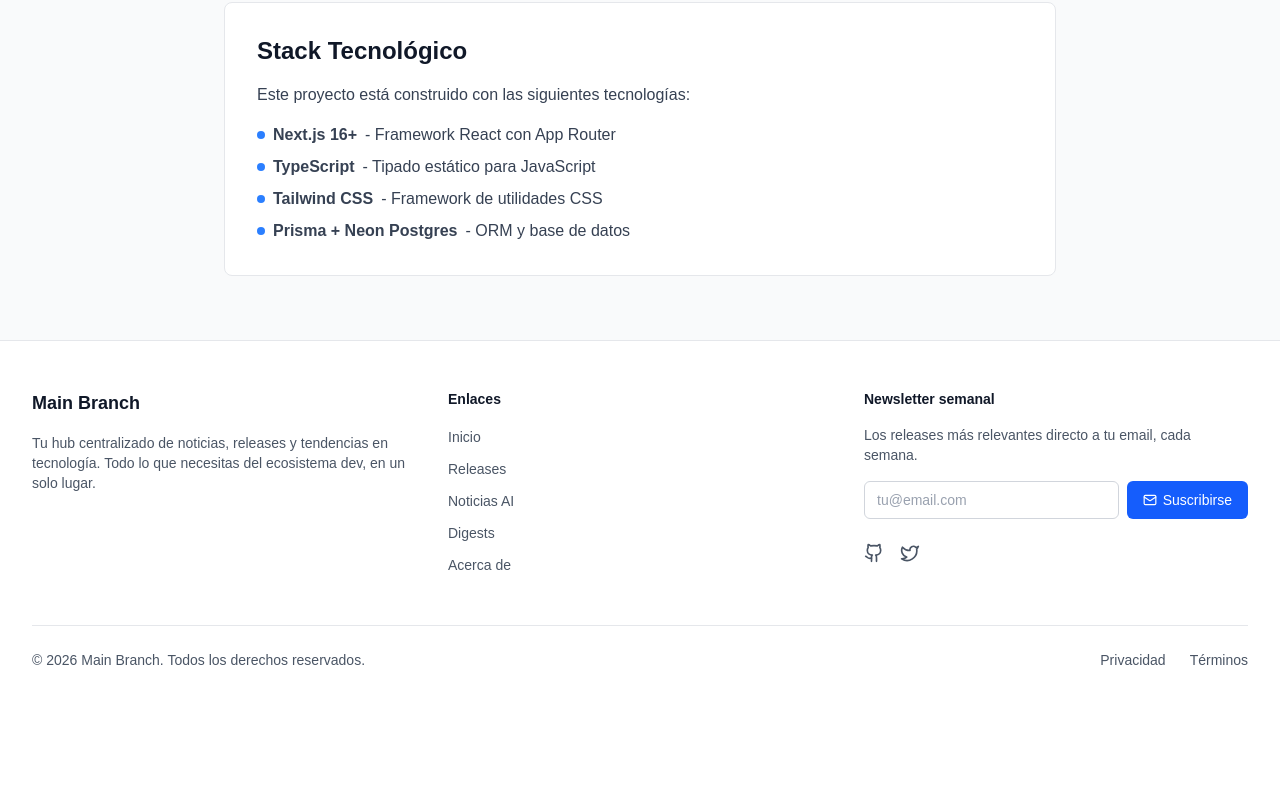
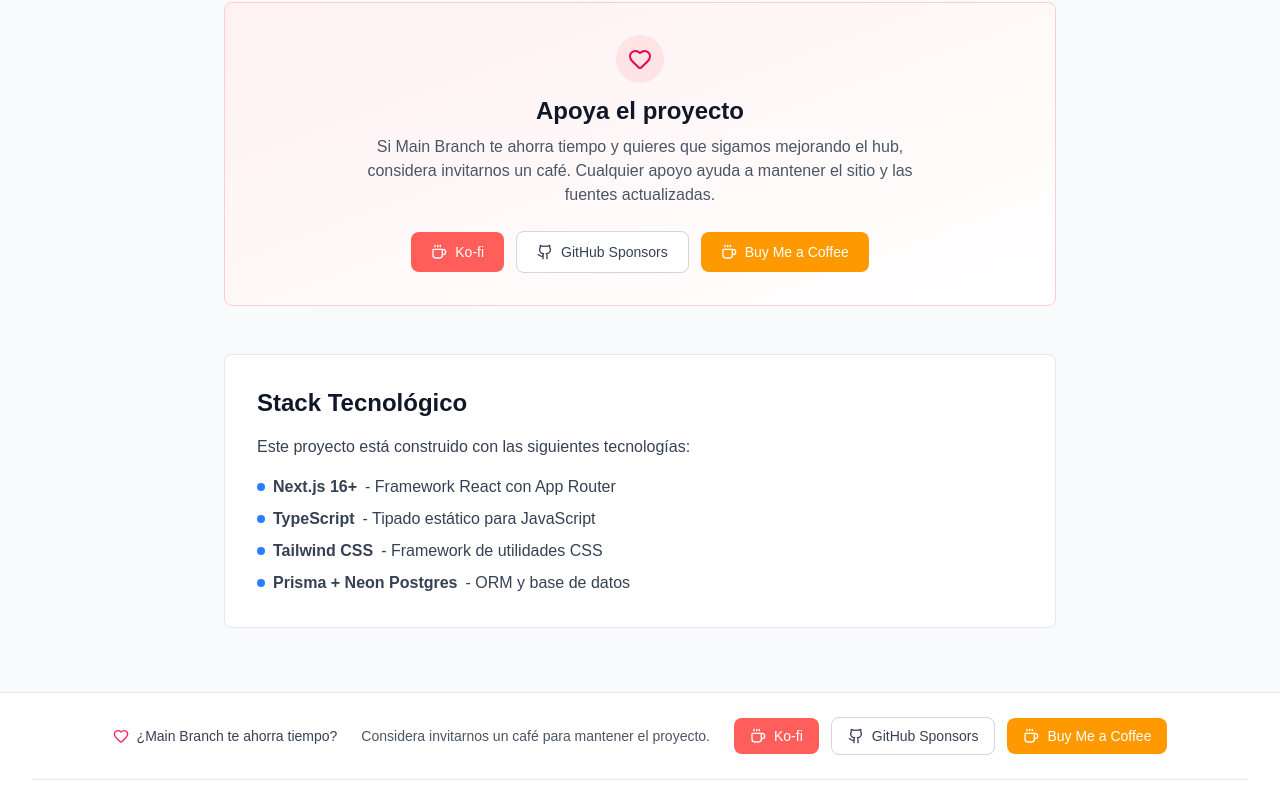
Before and after one commit to areyesfig/MainBranch, a Next.js app: page /about in a window 1280 px wide. Shown: the part 1275-2080 px from the top of the page. Before the commit the page ends 1969 px from the top, so only its background shows below. Built offline with nearby package versions, Linux system fonts and the light colour scheme; no server answers.

Commit message:
feat: añadir sección Apoya el proyecto en Footer y About

```diff
--- a/app/about/page.tsx
+++ b/app/about/page.tsx
@@ -1,5 +1,5 @@
 import type { Metadata } from "next";
-import { Zap, Bot, Code, Mail } from "lucide-react";
+import { Zap, Bot, Code, Mail, Heart, Coffee, Github } from "lucide-react";
 
 const SITE_URL = process.env.NEXT_PUBLIC_SITE_URL ?? "https://www.mainbranch.cl";
 
@@ -51,6 +51,11 @@
   { number: "02", title: "Procesamos", description: "Extraemos versiones, detectamos breaking changes, calculamos impacto y validamos con Zod." },
   { number: "03", title: "Publicamos", description: "Servimos todo via Server Components, feeds RSS, newsletter semanal y bot de Telegram." },
 ];
+
+const KOFI_URL = process.env.NEXT_PUBLIC_KOFI_URL ?? "";
+const GITHUB_SPONSORS_URL = process.env.NEXT_PUBLIC_GITHUB_SPONSORS_URL ?? "https://github.com/sponsors/areyesfig";
+const BUYMECOFFEE_URL = process.env.NEXT_PUBLIC_BUYMECOFFEE_URL ?? "";
+const showSupport = KOFI_URL || GITHUB_SPONSORS_URL || BUYMECOFFEE_URL;
 
 export default function AboutPage() {
   return (
@@ -131,6 +136,63 @@
           </div>
         </div>
 
+        {/* Apoya el proyecto */}
+        {showSupport && (
+          <div className="mb-12 rounded-lg border border-rose-200 bg-gradient-to-br from-rose-50 to-white p-8 dark:border-rose-900/50 dark:from-rose-950/30 dark:to-gray-900">
+            <div className="flex flex-col items-center text-center">
+              <div className="mb-3 flex h-12 w-12 items-center justify-center rounded-full bg-rose-100 dark:bg-rose-900/50">
+                <Heart className="h-6 w-6 text-rose-600 dark:text-rose-400" />
+              </div>
+              <h2 className="mb-2 text-2xl font-semibold text-gray-900 dark:text-white">
+                Apoya el proyecto
+              </h2>
+              <p className="mb-6 max-w-xl text-gray-600 dark:text-gray-400">
+                Si Main Branch te ahorra tiempo y quieres que sigamos mejorando el hub,
+                considera invitarnos un café. Cualquier apoyo ayuda a mantener el sitio y
+                las fuentes actualizadas.
+              </p>
+              <div className="flex flex-wrap items-center justify-center gap-3">
+                {KOFI_URL && (
+                  <a
+                    href={KOFI_URL}
+                    target="_blank"
+                    rel="noopener noreferrer"
+                    className="inline-flex items-center gap-2 rounded-lg bg-[#ff5e5b] px-5 py-2.5 text-sm font-medium text-white transition-opacity hover:opacity-90"
+                    aria-label="Apoyar en Ko-fi"
+                  >
+                    <Coffee className="h-4 w-4" />
+                    Ko-fi
+                  </a>
+                )}
+                {GITHUB_SPONSORS_URL && (
+                  <a
+                    href={GITHUB_SPONSORS_URL}
+                    target="_blank"
+                    rel="noopener noreferrer"
+                    className="inline-flex items-center gap-2 rounded-lg border border-gray-300 bg-white px-5 py-2.5 text-sm font-medium text-gray-700 transition-colors hover:bg-gray-50 dark:border-gray-600 dark:bg-gray-800 dark:text-gray-200 dark:hover:bg-gray-700"
+                    aria-label="Apoyar con GitHub Sponsors"
+                  >
+                    <Github className="h-4 w-4" />
+                    GitHub Sponsors
+                  </a>
+                )}
+                {BUYMECOFFEE_URL && (
+                  <a
+                    href={BUYMECOFFEE_URL}
+                    target="_blank"
+                    rel="noopener noreferrer"
+                    className="inline-flex items-center gap-2 rounded-lg bg-amber-500 px-5 py-2.5 text-sm font-medium text-white transition-opacity hover:opacity-90"
+                    aria-label="Invitar un café en Buy Me a Coffee"
+                  >
+                    <Coffee className="h-4 w-4" />
+                    Buy Me a Coffee
+                  </a>
+                )}
+              </div>
+            </div>
+          </div>
+        )}
+
         {/* Tech Stack */}
         <div className="rounded-lg border border-gray-200 bg-white p-8 dark:border-gray-800 dark:bg-gray-900">
           <h2 className="mb-4 text-2xl font-semibold text-gray-900 dark:text-white">
--- a/components/ui/Footer.tsx
+++ b/components/ui/Footer.tsx
@@ -1,13 +1,71 @@
 import Link from "next/link";
-import { Github, Twitter } from "lucide-react";
+import { Github, Twitter, Coffee, Heart } from "lucide-react";
 import NewsletterForm from "@/components/ui/NewsletterForm";
+
+// Opcional: define tus URLs en .env (NEXT_PUBLIC_KOFI_URL, etc.) o aquí
+const KOFI_URL = process.env.NEXT_PUBLIC_KOFI_URL ?? "";
+const GITHUB_SPONSORS_URL = process.env.NEXT_PUBLIC_GITHUB_SPONSORS_URL ?? "https://github.com/sponsors/areyesfig";
+const BUYMECOFFEE_URL = process.env.NEXT_PUBLIC_BUYMECOFFEE_URL ?? "";
 
 export default function Footer() {
   const currentYear = new Date().getFullYear();
+  const showSupport = KOFI_URL || GITHUB_SPONSORS_URL || BUYMECOFFEE_URL;
 
   return (
     <footer className="border-t border-gray-200 bg-white dark:border-gray-800 dark:bg-gray-900">
       <div className="mx-auto max-w-7xl px-4 sm:px-6 lg:px-8">
+        {/* Apoya el proyecto */}
+        {showSupport && (
+          <div className="border-b border-gray-200 py-6 dark:border-gray-800">
+            <div className="flex flex-col items-center gap-3 text-center sm:flex-row sm:justify-center sm:gap-6">
+              <span className="flex items-center gap-2 text-sm font-medium text-gray-700 dark:text-gray-300">
+                <Heart className="h-4 w-4 text-rose-500" aria-hidden />
+                ¿Main Branch te ahorra tiempo?
+              </span>
+              <p className="text-sm text-gray-600 dark:text-gray-400">
+                Considera invitarnos un café para mantener el proyecto.
+              </p>
+              <div className="flex flex-wrap items-center justify-center gap-3">
+                {KOFI_URL && (
+                  <a
+                    href={KOFI_URL}
+                    target="_blank"
+                    rel="noopener noreferrer"
+                    className="inline-flex items-center gap-2 rounded-lg bg-[#ff5e5b] px-4 py-2 text-sm font-medium text-white transition-opacity hover:opacity-90"
+                    aria-label="Apoyar en Ko-fi"
+                  >
+                    <Coffee className="h-4 w-4" />
+                    Ko-fi
+                  </a>
+                )}
+                {GITHUB_SPONSORS_URL && (
+                  <a
+                    href={GITHUB_SPONSORS_URL}
+                    target="_blank"
+                    rel="noopener noreferrer"
+                    className="inline-flex items-center gap-2 rounded-lg border border-gray-300 bg-white px-4 py-2 text-sm font-medium text-gray-700 transition-colors hover:bg-gray-50 dark:border-gray-600 dark:bg-gray-800 dark:text-gray-200 dark:hover:bg-gray-700"
+                    aria-label="Apoyar con GitHub Sponsors"
+                  >
+                    <Github className="h-4 w-4" />
+                    GitHub Sponsors
+                  </a>
+                )}
+                {BUYMECOFFEE_URL && (
+                  <a
+                    href={BUYMECOFFEE_URL}
+                    target="_blank"
+                    rel="noopener noreferrer"
+                    className="inline-flex items-center gap-2 rounded-lg bg-amber-500 px-4 py-2 text-sm font-medium text-white transition-opacity hover:opacity-90"
+                    aria-label="Invitar un café en Buy Me a Coffee"
+                  >
+                    <Coffee className="h-4 w-4" />
+                    Buy Me a Coffee
+                  </a>
+                )}
+              </div>
+            </div>
+          </div>
+        )}
         <div className="py-12">
           <div className="grid grid-cols-1 gap-8 md:grid-cols-3">
             {/* Brand Section */}
```
